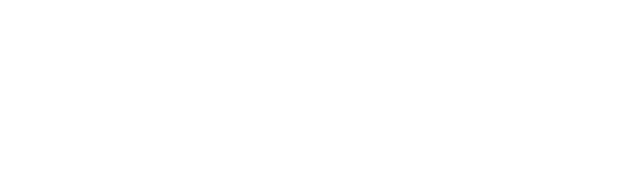
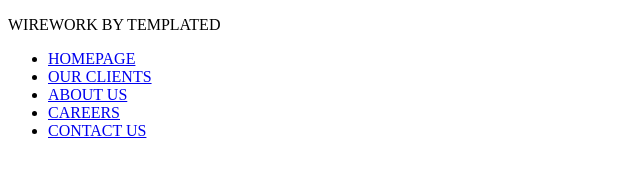
Before and after one commit to BernaBoshnak/SoftUni-HTML-CSS-Course, a plain HTML site: page 09. Exam Preparation/03. Wirework/wirework.html in a window 1280 px wide. Shown: the whole page, without its empty margins (0-640 px from the left). Drawn offline with Linux system fonts and the light colour scheme.

Commit message:
added header in html

```diff
--- a/09. Exam Preparation/03. Wirework/wirework.html
+++ b/09. Exam Preparation/03. Wirework/wirework.html
@@ -1,12 +1,38 @@
 <!DOCTYPE html>
 <html lang="en">
-<head>
-    <meta charset="UTF-8">
-    <meta http-equiv="X-UA-Compatible" content="IE=edge">
-    <meta name="viewport" content="width=device-width, initial-scale=1.0">
+  <head>
+    <meta charset="UTF-8" />
+    <meta http-equiv="X-UA-Compatible" content="IE=edge" />
+    <meta name="viewport" content="width=device-width, initial-scale=1.0" />
     <title>Wirework</title>
-</head>
-<body>
+  </head>
+  <body>
+    <header class="header">
+      <p class="logo">
+        <span class="main">WIREWORK</span>
+        <span class="divider"></span>
+        <span class="sub">BY TEMPLATED</span>
+      </p>
 
-</body>
+      <nav class="container">
+        <ul class="nav" role="list">
+          <li class="nav-item active">
+            <a href="#" class="nav-link">HOMEPAGE</a>
+          </li>
+          <li class="nav-item">
+            <a href="#" class="nav-link">OUR CLIENTS</a>
+          </li>
+          <li class="nav-item">
+            <a href="#" class="nav-link">ABOUT US</a>
+          </li>
+          <li class="nav-item">
+            <a href="#" class="nav-link">CAREERS</a>
+          </li>
+          <li class="nav-item">
+            <a href="#" class="nav-link">CONTACT US</a>
+          </li>
+        </ul>
+      </nav>
+    </header>
+  </body>
 </html>
```
